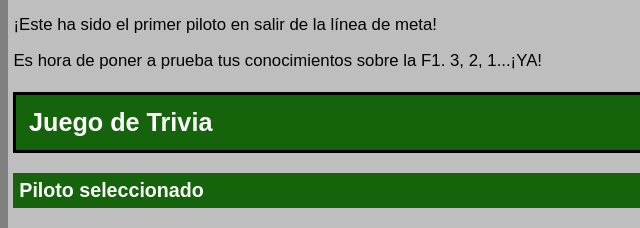
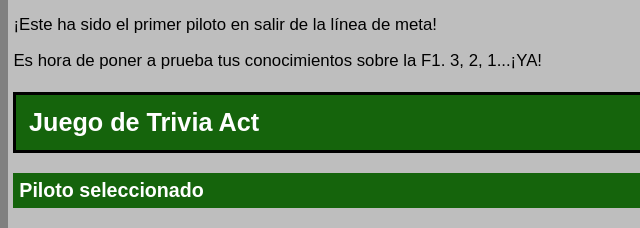
Before and after one commit to uo295526/F1Entrega, a plain HTML site: page api.html in a window 1280 px wide. Shown: the part 1779-2007 px from the top of the page, 0-640 px from the left. Drawn offline with nearby package versions, Linux system fonts and the light colour scheme.

Commit message:
Add files via upload

```diff
--- a/api.html
+++ b/api.html
@@ -53,7 +53,7 @@
             API Page Visibility
     -->
 
-        <h2>Juego de Trivia</h2>
+        <h2>Juego de Trivia Act</h2>
         <!--section del piloto actual-->
         <section>
             <h3>Piloto seleccionado</h3>
```
